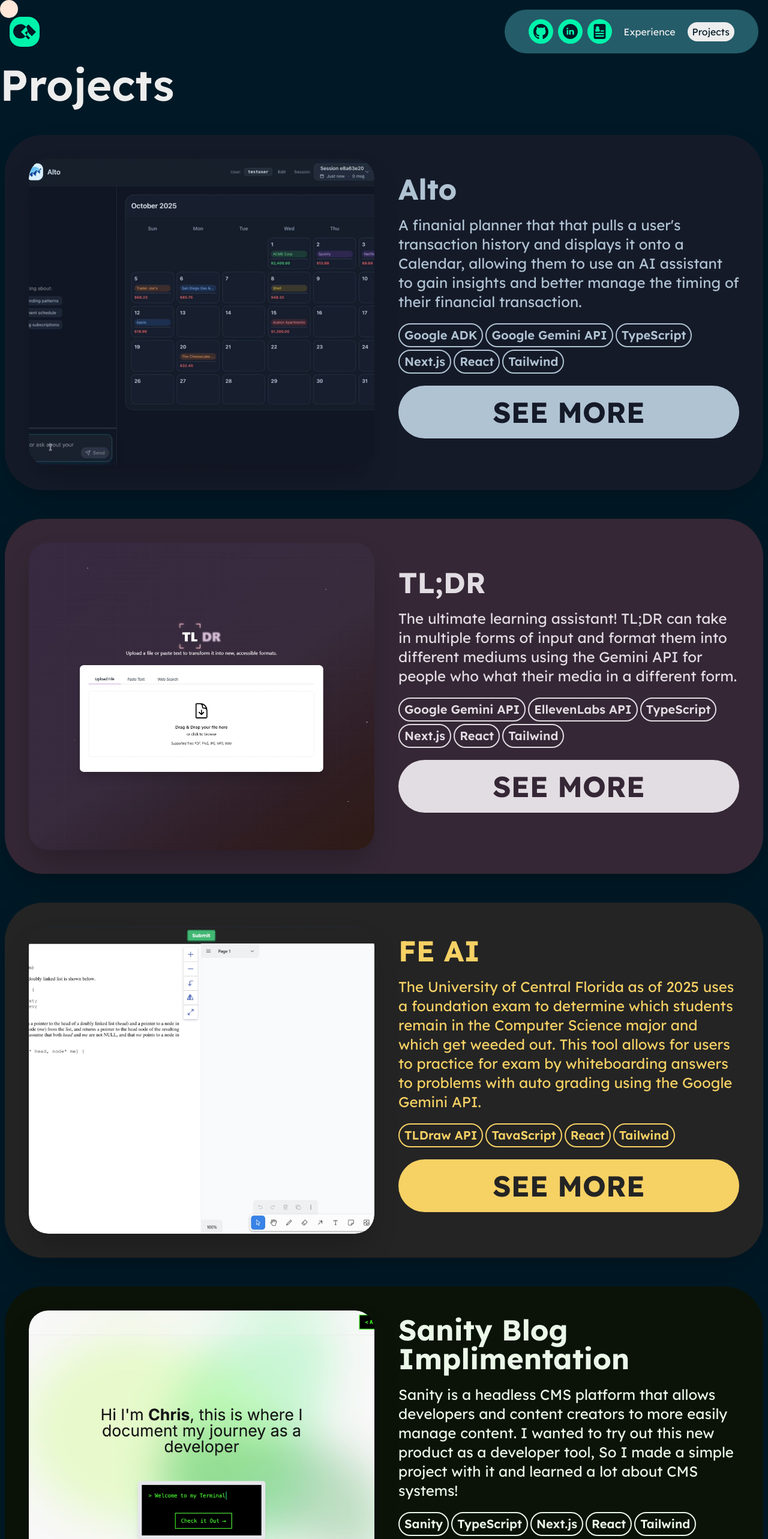
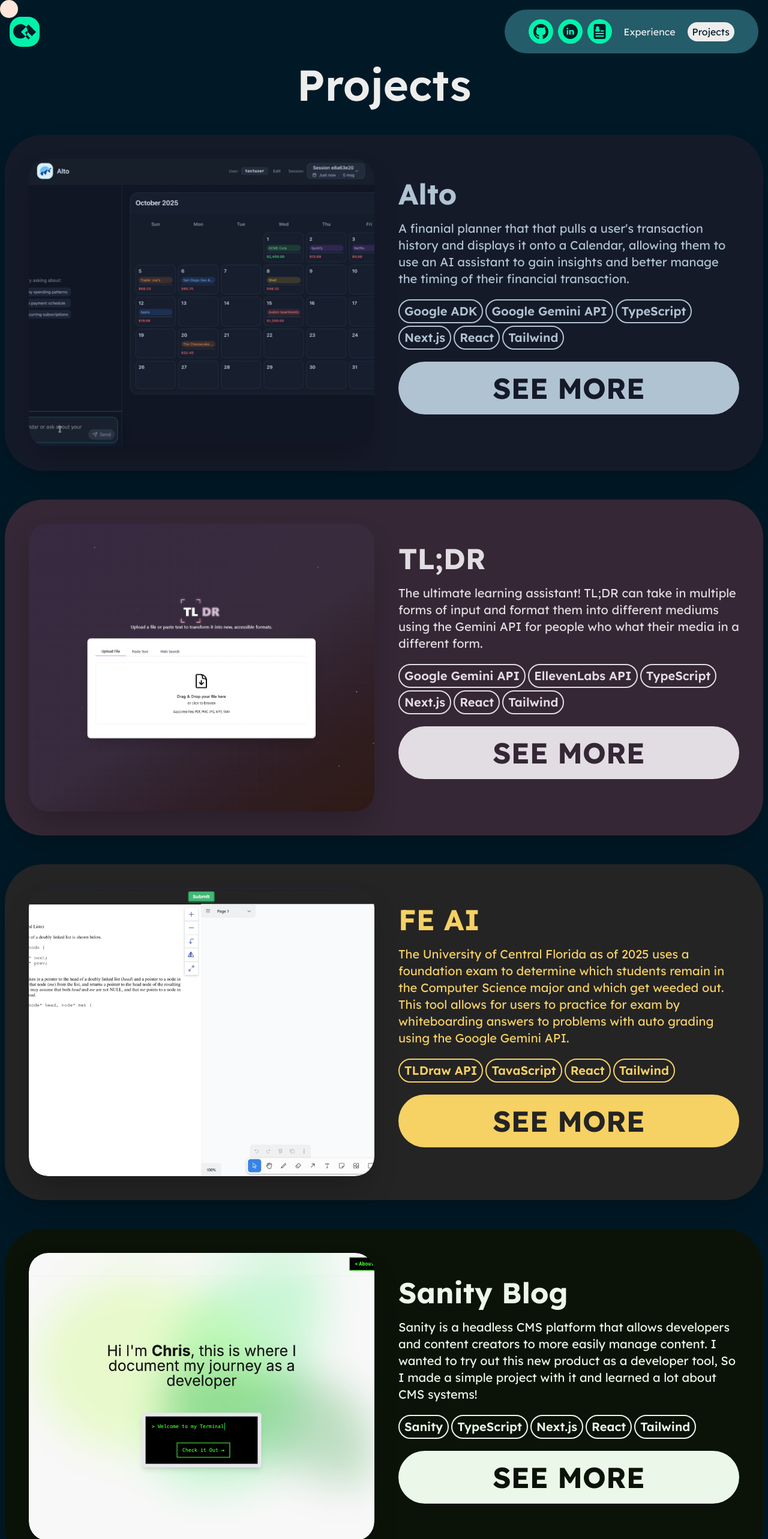
Before and after one commit to evans-christian2004/port, a Next.js app: page /projects in a window 1280 px wide. Shown: the top 2566 px of the page at 60% size. Built offline with nearby package versions, Linux system fonts and the light colour scheme.

Commit message:
optimized project card component for small screens

```diff
--- a/src/app/components/Cursor.tsx
+++ b/src/app/components/Cursor.tsx
@@ -69,7 +69,7 @@
   return (
     <motion.div
       ref={ref}
-      className="fixed hidden md:block mix-blend-exclusion z-50 pointer-events-none"
+      className="fixed hidden lg:block mix-blend-exclusion z-50 pointer-events-none"
       style={{
         ...ball,
         x,
--- a/src/app/components/ProjectCard.tsx
+++ b/src/app/components/ProjectCard.tsx
@@ -13,10 +13,10 @@
         backgroundColor: project.primaryColor,
         color: project.secondaryColor,
       }}
-      className="flex flex-col sm:flex-row gap-10 items-center p-4 sm:p-10 m-2 rounded-[4rem] shadow-2xl"
+      className="flex flex-col lg:flex-row gap-10 items-center p-4 sm:p-10 m-2 rounded-[4rem] shadow-2xl"
     >
       {/* Image wrapper */}
-      <div className="relative w-full sm:w-[36rem] h-[12rem] sm:h-[32rem] rounded-4xl sm:rounded-4xl overflow-hidden shadow-2xl flex-shrink-0">
+      <div className="relative w-full sm:w-[36rem] h-[12rem] sm:h-[24rem] lg:h-[30rem] rounded-4xl sm:rounded-4xl overflow-hidden shadow-2xl flex-shrink-0">
         <Image
           src={project.images[0]}
           alt={project.name}
@@ -29,7 +29,7 @@
       {/* Info section */}
       <div className="flex-1">
         <h2 className="font-bold text-3xl sm:text-5xl">{project.name}</h2>
-        <p className="text-sm sm:text-2xl my-5">{project.description}</p>
+        <p className="text-sm sm:text-lg md:text-xl my-5">{project.description}</p>
 
         <div className="flex flex-wrap gap-1">
           {project.tags.map((name, index) => (
@@ -44,7 +44,7 @@
         </div>
 
         <button
-          className="relative rounded-full px-10 py-5 my-5 w-full overflow-hidden transition-colors duration-300"
+          className="group relative rounded-full px-10 py-5 my-5 w-full overflow-hidden transition-colors duration-300 hover:cursor-pointer"
           style={{
             background: project.secondaryColor,
             color: project.primaryColor,
--- a/src/app/data/projects.ts
+++ b/src/app/data/projects.ts
@@ -98,7 +98,7 @@
         secondaryColor: "#F6D164",
     },
     {
-        name: "Sanity Blog Implimentation",
+        name: "Sanity Blog",
         subtext: "An Experiment With the Sanity CMS",
         description: "Sanity is a headless CMS platform that allows developers and content creators to more easily manage content. I wanted to try out this new product as a developer tool, So I made a simple project with it and learned a lot about CMS systems!",
         tags: [
--- a/src/app/projects/page.tsx
+++ b/src/app/projects/page.tsx
@@ -6,7 +6,7 @@
   const projectsArray = projects
   return (
     <div className='container mx-auto mb-12'>
-      <h1 className='text-5xl xl:text-7xl mb-12 font-semibold'>Projects</h1>
+      <h1 className='text-center text-5xl xl:text-7xl mb-12 font-semibold'>Projects</h1>
       {projectsArray.map((project, index) => (
         <div key={index} className="sticky top-[2rem] sm:top-[8rem] mb-12">
           <ProjectCard project={project}/>
```
